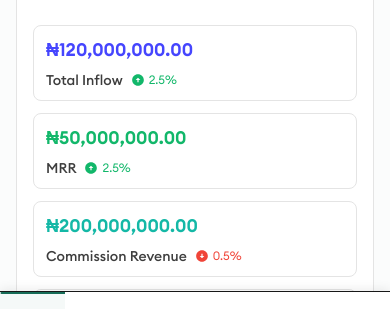
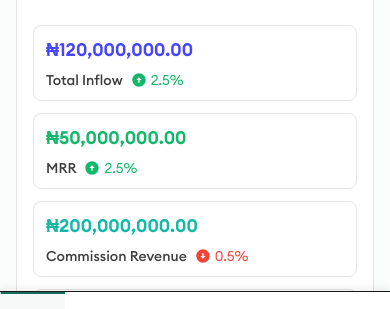
Before and after one commit to pdev6373/Proptech-dashboard, a Next.js app: page / in a window 390 px wide. Shown: the part 488-797 px from the top of the page. Built offline with nearby package versions, Linux system fonts and the light colour scheme.

Commit message:
feat: landing page

```diff
--- a/components/sales-overview.tsx
+++ b/components/sales-overview.tsx
@@ -196,6 +196,7 @@ export default function SalesOverview() {
                       width={14}
                       height={14}
                       alt="change"
+                      className="w-4 sm:w-3.5 aspect-square"
                       src={
                         overview.isIncrement
                           ? "/svgs/increment.svg"
@@ -203,7 +204,7 @@ export default function SalesOverview() {
                       }
                     />
                     <p
-                      className={`text-xs ${overview?.isIncrement ? "text-[#12B76A]" : "text-[#F04438]"}`}
+                      className={`text-sm sm:text-xs ${overview?.isIncrement ? "text-[#12B76A]" : "text-[#F04438]"}`}
                     >
                       {overview.change}
                     </p>
```
